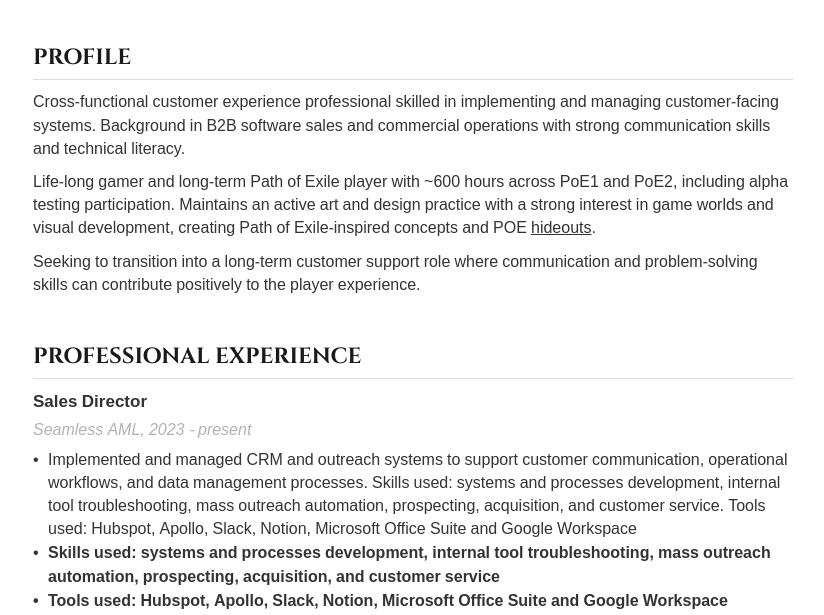
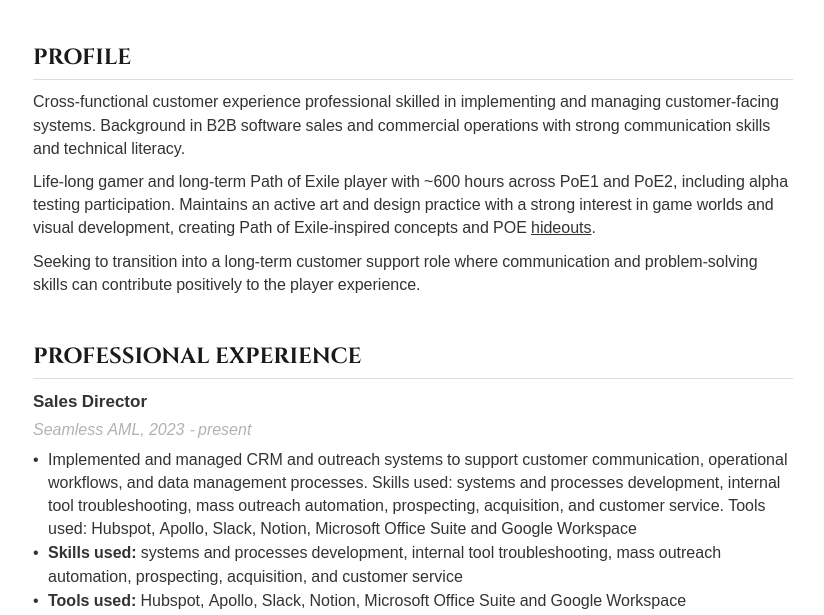
Before and after one commit to SI-GUI/Josh-Burrowes-CV, a plain HTML site: page index.html in a window 1280 px wide. Shown: the part 185-800 px from the top of the page, without its empty margins (227-1051 px from the left). Drawn offline with Linux system fonts and the light colour scheme.

Commit message:
Update index.html

```diff
--- a/index.html
+++ b/index.html
@@ -170,12 +170,12 @@
                 <p class="bullet-point">
                     Implemented and managed CRM and outreach systems to support customer communication, operational workflows, and data management processes. Skills used: systems and processes development, internal tool troubleshooting, mass outreach automation, prospecting, acquisition, and customer service. Tools used: Hubspot, Apollo, Slack, Notion, Microsoft Office Suite and Google Workspace
                 </p>
-                    <p class="bullet-point">
-                        <strong>Skills used:<strong> systems and processes development, internal tool troubleshooting, mass outreach automation, prospecting, acquisition, and customer service
-                    </p>
-                    <p class="bullet-point">
-                        <strong>Tools used:<strong> Hubspot, Apollo, Slack, Notion, Microsoft Office Suite and Google Workspace
-                    </p>
+                <p class="bullet-point">
+                    <strong>Skills used:</strong> systems and processes development, internal tool troubleshooting, mass outreach automation, prospecting, acquisition, and customer service
+                </p>
+                <p class="bullet-point">
+                    <strong>Tools used:</strong> Hubspot, Apollo, Slack, Notion, Microsoft Office Suite and Google Workspace
+                </p>
 
                 <p class="bullet-point">
                     Managed multiple concurrent customer interactions and operational priorities while maintaining accurate documentation, communication records, and internal workflow processes. Skills used: Queue handling, prioritisation, worklow efficiency
```
